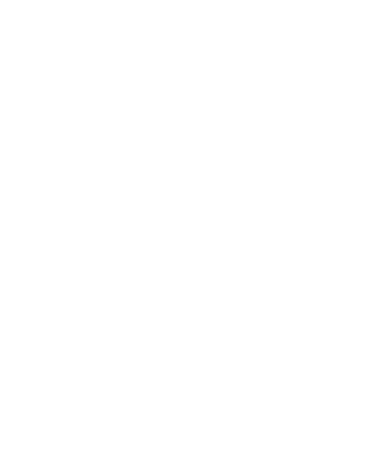
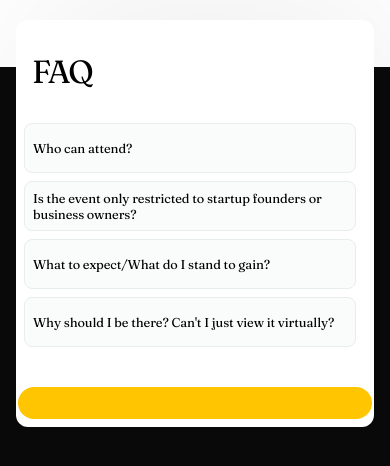
Before and after one commit to Emilance/NYFW-website, a React (Vite) app: page / in a window 390 px wide. Shown: the part 8098-8564 px from the top of the page. Before the commit the page ends 8037 px from the top, so only its background shows below. Built offline with nearby package versions, Linux system fonts and the light colour scheme.

Commit message:
faq section added

```diff
--- a/src/App.jsx
+++ b/src/App.jsx
@@ -10,6 +10,7 @@
 import CultureComponent from './components/CultureSection'
 import SpeakerSection from './components/SpeakerSection'
 import GallerySection from './components/GallerySection'
+import FaqSection from './components/FaqSection'
 
 function App() {
 
@@ -23,6 +24,7 @@
      <CultureComponent/>
      <SpeakerSection/>
      <GallerySection/>
+     <FaqSection/>
     </div>
   )
 }
--- /dev/null
+++ b/src/components/FaqSection.css
@@ -0,0 +1,152 @@
+@import url('https://fonts.googleapis.com/css2?family=Fraunces&display=swap');
+@import url('https://fonts.googleapis.com/css2?family=Inter+Tight&display=swap');
+
+
+.faq-section {
+    padding: 0  0 7rem 0rem;
+    margin-top: 7rem;
+    background-color: #0A0A0A;
+    display: flex;
+    justify-content: center;
+}
+.faq-container {
+    display: flex;
+    justify-content: center;
+    align-items: center;
+    margin: -12% 7rem 0 7rem;
+    width: 100%;
+    height: 31rem;
+    border-radius: 0.75rem;
+    box-shadow: 13px -11px 160px 0px rgba(0, 0, 0, 0.08);
+    background-color: #fff;
+
+  }
+
+  .faq-questions {
+    flex-basis: 50%;
+    padding: 2rem  0;
+    margin: 2rem;
+    margin-right: 0;
+    width: 70%;
+    height: 80%;
+    border-radius: 1rem;
+  }
+
+  .faq-questions h2 {
+    margin: 0;
+    color: #000;
+    font-family: 'Fraunces', serif;
+    font-size: 2rem;
+    font-style: normal;
+    font-weight: 900;
+    letter-spacing: -0.125rem;
+  }
+
+  .faq-questions ul {
+    list-style-type: none;
+    padding: 0;
+  }
+
+  .faq-questions .question {
+    color: #000;
+    font-family: 'Fraunces', serif;
+    font-size: 0.8rem;
+    font-style: normal;
+    font-weight: 500;
+    line-height: 1.75rem; /* 155.556% */
+    letter-spacing: -0.00563rem;
+    border-radius: 0.5rem;
+    border: 1px solid #E7EEEC;
+    background: rgba(12, 81, 63, 0.02);
+    width: 100%;
+    height: 3rem;
+    margin : 0.5rem 0;
+    display: flex;
+    padding-left: 0.5rem;
+    justify-content: flex-start;
+    align-items: center;
+    cursor: pointer;
+  }
+
+  .faq-questions .question.active {
+    background-color: #00D600;
+  }
+
+  .faq-answers {
+    flex-basis: 50%;
+
+    padding: 2rem ;
+
+    margin: 2rem;
+    margin-left: 0;
+    width: 70%;
+    height: 80%;
+    border-radius: 1rem;
+    background: #FFC501;
+  }
+
+  .faq-answers h3 {
+    margin-bottom: 0.5rem;
+  }
+
+  .faq-answers p {
+    margin-bottom: 1rem;
+  }
+
+
+
+
+  @media (max-width: 1100px) {
+    .faq-container {
+        margin: -12% 1rem 0 1rem;
+    }
+   }
+
+
+
+   @media (max-width: 800px) {
+    .faq-section {
+
+    }
+    .faq-container {
+        display: flex;
+        flex-direction: column;
+        justify-content: center;
+        align-items: center;
+        width: 100%;
+        height: 100%;
+
+    }
+    .faq-questions {
+        flex-basis: 50%;
+        padding: 1rem ;
+        margin: 0rem;
+        width: 100%;
+        height:fit-content;
+        border-radius: 1rem;
+      }
+
+  .faq-questions .question {
+
+    font-size: 0.8rem;
+
+    line-height: 1rem; /* 155.556% */
+
+    width: 90%;
+    height: 3rem;
+    margin : 0.5rem ;
+  }
+  .faq-answers {
+    flex-basis: 50%;
+
+    padding: 1rem ;
+    margin: 0.5rem;
+    width: 90%;
+    height:20rem;
+    border-radius: 1rem;
+    background: #FFC501;
+  }
+  .faq-questions h2 {
+    padding: 1rem;
+  }
+   }
--- /dev/null
+++ b/src/components/FaqSection.jsx
@@ -0,0 +1,61 @@
+import React, { useState } from 'react';
+import './FaqSection.css';
+
+const FaqSection = () => {
+  const [selectedQuestion, setSelectedQuestion] = useState(null);
+
+  const faqList = [
+    {
+      question: 'Who can attend?',
+      answer: 'a. Young founders and entrepreneurs in any sector of the economy. b. Students (under/postgrads) and young folks interested in the startup and entrepreneurship ecosystem.c. Investors, regulators, and other stakeholders in the entrepreneurship ecosystem willing to support young founders and entrepreneurs.d. Innovative and creative youth willing to build the next big solutions and startups that would shape the future of Nigeria, Africa, and others.',
+    },
+    {
+      question: 'Is the event only restricted to startup founders or business owners?',
+      answer: 'Lorem ipsum dolor sit amet consectetur adipisicing elit. Aliquam, earum.',
+    },
+    {
+        question: 'What to expect/What do I stand to gain?',
+        answer: 'amet consectetur adipisicing elit. Aliquam, earum.',
+      },
+      {
+        question: "Why should I be there? Can't I just view it virtually?",
+        answer: 'using Lorem ipsum dolor sit amet consectetur adipisicing elit. Aliquam, earum..',
+      },
+  ];
+
+  const handleQuestionClick = (index) => {
+    setSelectedQuestion(index);
+  };
+
+  return (
+    <div className='faq-section'>
+
+    <div className="faq-container">
+      <div className="faq-questions">
+        <h2>FAQ</h2>
+        <ul>
+          {faqList.map((faq, index) => (
+            <li
+              key={index}
+              className={`question ${selectedQuestion === index ? 'active' : ''}`}
+              onClick={() => handleQuestionClick(index)}
+            >
+              {faq.question}
+            </li>
+          ))}
+        </ul>
+      </div>
+      <div className="faq-answers">
+        {selectedQuestion !== null && (
+          <div >
+            <h3>{faqList[selectedQuestion].question}</h3>
+            <p>{faqList[selectedQuestion].answer}</p>
+          </div>
+        )}
+      </div>
+    </div>
+    </div>
+  );
+};
+
+export default FaqSection;
--- a/src/components/GallerySection.css
+++ b/src/components/GallerySection.css
@@ -3,7 +3,7 @@
 
 
 .galary-section  {
-    padding: 6rem  0rem 5rem 0rem;
+    padding: 6rem  0rem 6rem 0rem;
      text-align: center;
 }
 
```
